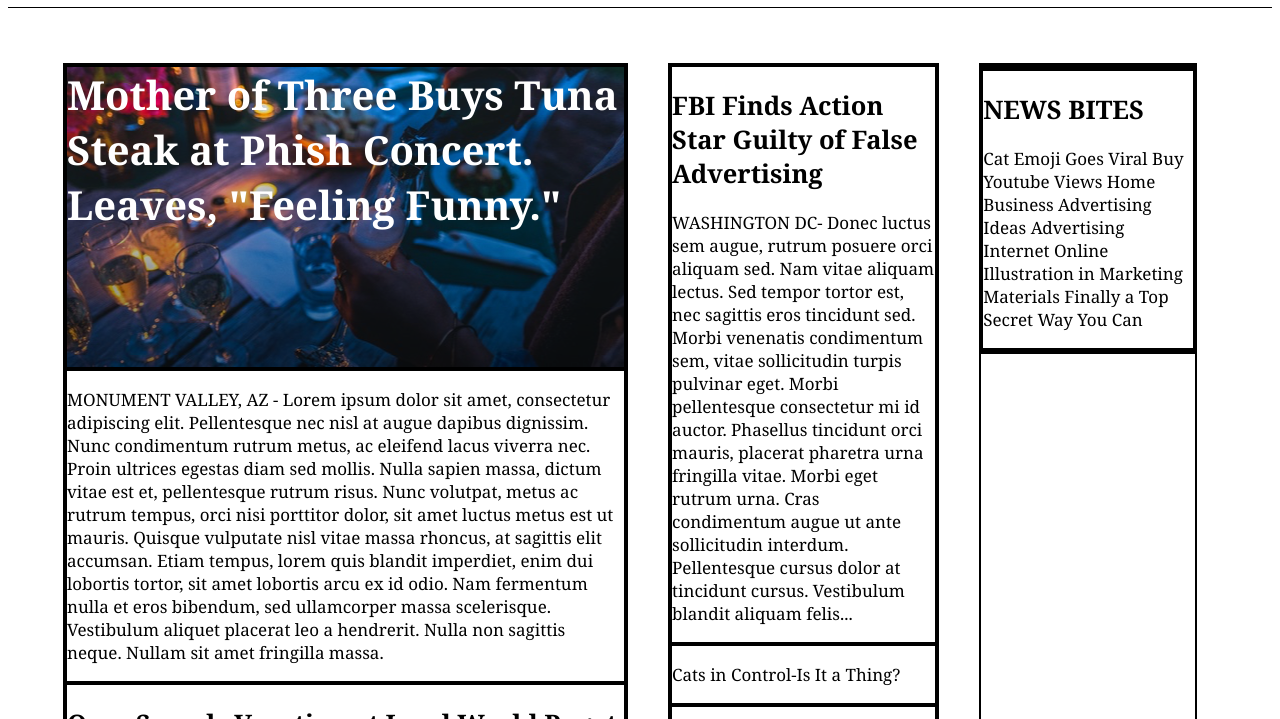
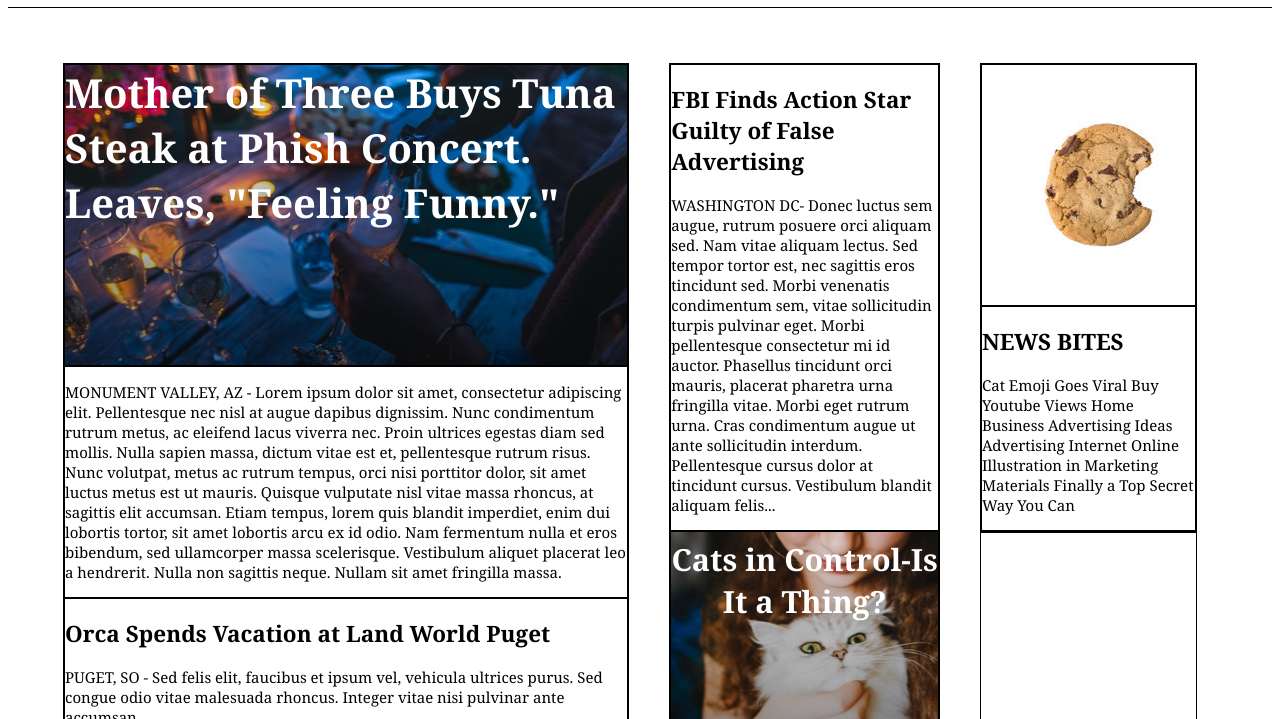
Before and after one commit to KJ-B/my-times, a plain HTML site: page index.html in a window 1280 px wide. Shown: the part 81-800 px from the top of the page. Drawn offline with Linux system fonts and the light colour scheme.

Commit message:
all imgs in

```diff
--- a/src/css/styles.css
+++ b/src/css/styles.css
@@ -1,7 +1,3 @@
-body {
-
-}
-
 header, span, .headnav {
   width: 100%;
 }
@@ -47,17 +43,16 @@ img{
 }
 
 .container {
-  font-size: 14px;
   display: flex;
   width: auto;
   margin: 55px;
   font-family: Georgia;
-  font-size: 17px;
+  font-size: 15px;
   color: black;
 }
 
 div, container {
-  border: black 2px solid;
+  border: black 1px solid;
 }
 
 .column.large {
@@ -88,7 +83,7 @@ div.column.medium, div.column.small {
   background: url('images/img-story-main.png');
 }
 
-div.tunaphish {
+div.tunaphish, div.earthspun, div.research, div.cats {
   height: 300px;
 }
 
@@ -99,7 +94,31 @@ div.tunaphish {
   color: white;
 }
 
-
 .earthspun {
   background: url('images/img-story-2.png');
 }
+
+.research {
+  background: url('images/img-story-3.png');
+}
+
+.cats {
+  background: url('images/img-story-1.png');
+}
+
+.earthspun p, .research p, .cats p, .cookie p {
+  font-family: Georgia;
+  font-weight: bold;
+  font-size: 30.5px;
+  color: white;
+  text-align: center;
+  margin-top: 6px;
+}
+
+.cookie {
+  background: url('images/img-news-bite.png');
+}
+
+div.cookie {
+  height: 240px;
+}
```
